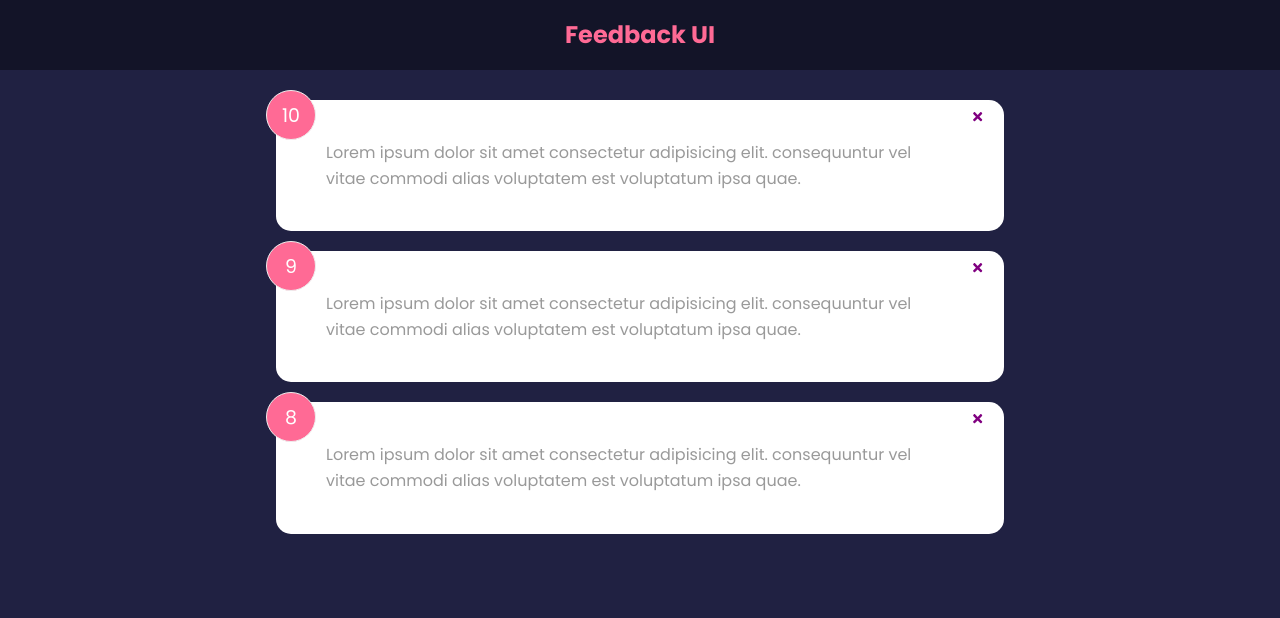
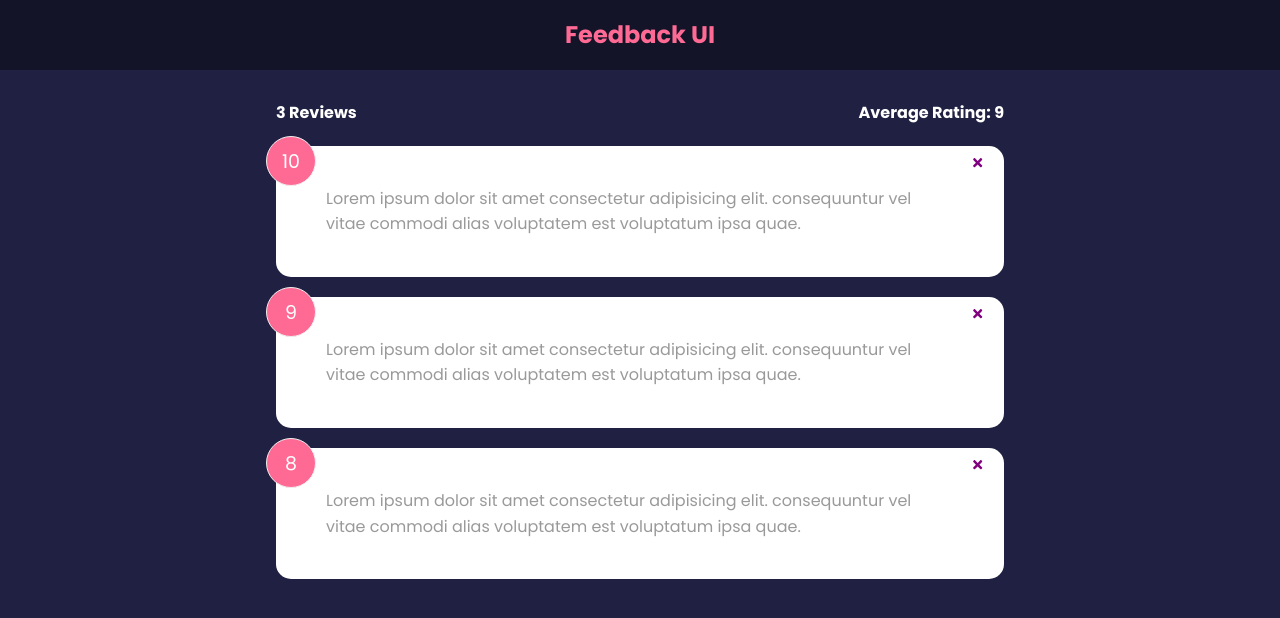
Before and after one commit to coderxdesigner/feedback-app, a React (Create React App) app: page / in a window 1280 px wide. Shown: the top 618 px of the page. Built offline with nearby package versions, Linux system fonts and the light colour scheme.

Commit message:
Added feedback stats and average

```diff
--- a/src/components/App.js
+++ b/src/components/App.js
@@ -2,6 +2,7 @@ import { useState } from 'react'
 import Header from './Header'
 import FeedbackList from './FeedbackList'
 import FeedbackData from '../data/FeebackData'
+import FeedbackStats from './FeedbackStats'
 
 //need to add the data in
 const App = () => {
@@ -15,6 +16,7 @@ const App = () => {
     <div>
       <Header></Header>
       <div className='container'>
+        <FeedbackStats feedback={feedback} />
         <FeedbackList feedback={feedback} handleDelete={deleteFeedback}></FeedbackList>
       </div>
     </div>
--- /dev/null
+++ b/src/components/FeedbackStats.js
@@ -0,0 +1,20 @@
+import PropTypes from 'prop-types'
+
+const FeedbackStats = ({ feedback }) => {
+  //calculate rating average
+  let average =
+    feedback.reduce((acc, cur) => {
+      return acc + cur.rating
+    }, 0) / feedback.length
+  average = average.toFixed(1).replace(/[.,]0$/, '')
+  return (
+    <div className='feedback-stats'>
+      <h4>{feedback.length} Reviews</h4>
+      <h4>Average Rating: {!average ? 'No reviews' : average}</h4>
+    </div>
+  )
+}
+FeedbackStats.propTypes = {
+  feedback: PropTypes.array.isRequired
+}
+export default FeedbackStats
```
